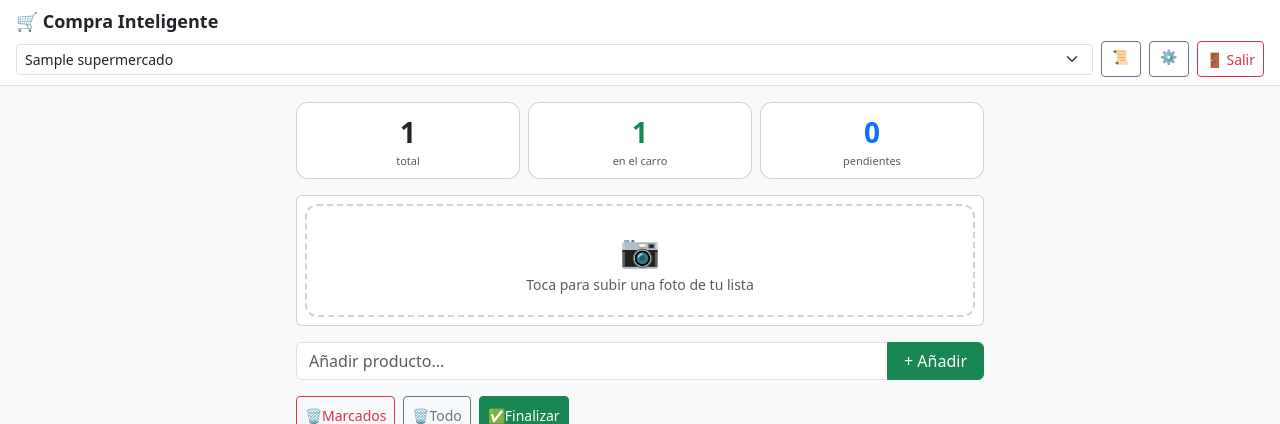
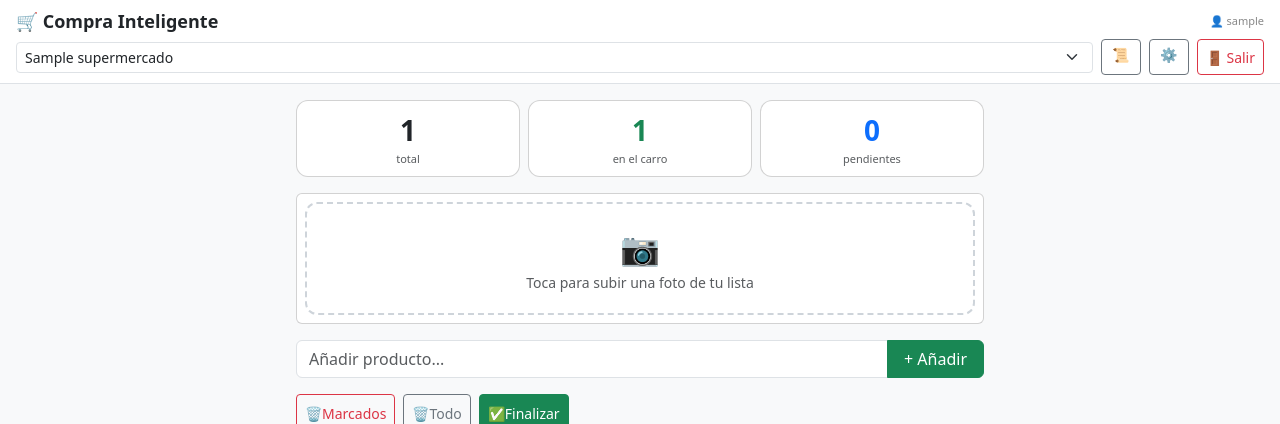
Before and after one commit to Medulino/smartshop, a Django app: page / in a window 1280 px wide. Shown: the top 424 px of the page. Run offline with Django 5.2, Linux system fonts and the light colour scheme; a user stored in the database is signed in; tables that the repository leaves empty hold one stand-in row (values such as "Sample post"); some libraries are stand-ins or nearby versions.

Commit message:
SmartShop v1.0 limpio desde academia

```diff
--- a/templates/compra/lista.html
+++ b/templates/compra/lista.html
@@ -56,7 +56,7 @@ select option { background-color: #2b2b2b; color: #f0f0f0; }
 .navbar-titulo {
     font-size: 18px;
     font-weight: 700;
-    margin-bottom: 6px;
+    margin-bottom: 0;
 }
 .navbar-controles {
     display: flex;
@@ -113,7 +113,9 @@ select option { background-color: #2b2b2b; color: #f0f0f0; }
 
 <!-- Cabecera sticky -->
 <div class="navbar-compra">
-    <div class="navbar-titulo">🛒 Compra Inteligente</div>
+    <div class="d-flex justify-content-between align-items-center mb-1">
+        <span class="navbar-titulo">🛒 Compra Inteligente</span>
+        <span style="font-size:11px; color:#888; white-space:nowrap;">👤 {{ request.user.username }}</span>    </div>
     <div class="navbar-controles">
         <select class="form-select form-select-sm"
                 onchange="cambiarSuper(this.value)">
@@ -127,7 +129,8 @@ select option { background-color: #2b2b2b; color: #f0f0f0; }
         <a href="{% url 'compra:configuracion' %}" class="btn btn-outline-secondary btn-sm">⚙️</a>
         <form method="post" action="{% url 'usuarios:logout' %}" class="d-inline m-0">
             {% csrf_token %}
-            <button type="submit" class="btn btn-outline-danger btn-sm">🚪 Salir</button>        </form>
+            <button type="submit" class="btn btn-outline-danger btn-sm">🚪 Salir</button>
+        </form>
     </div>
 </div>
 
```
